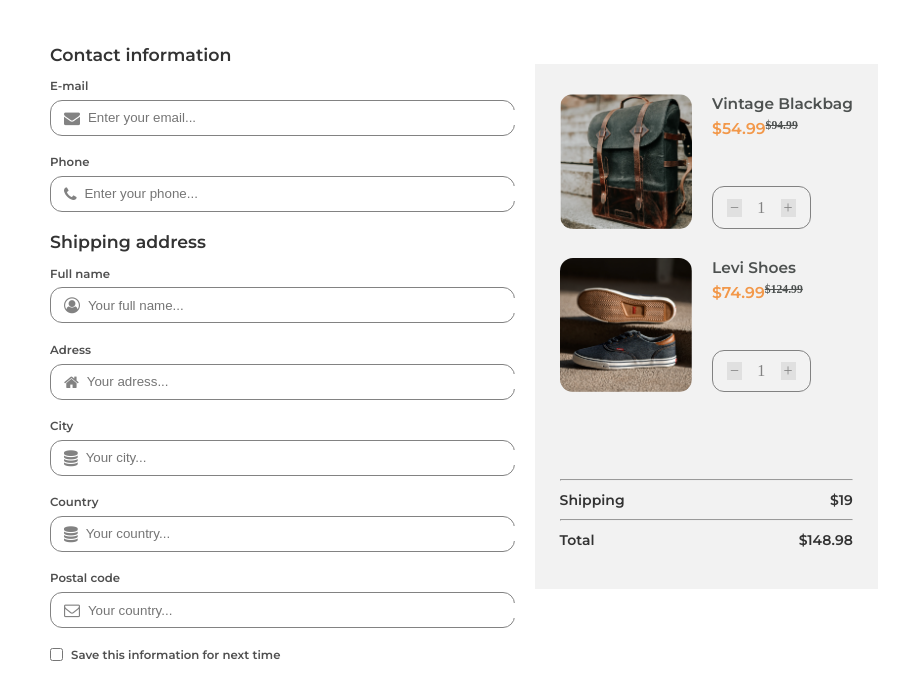
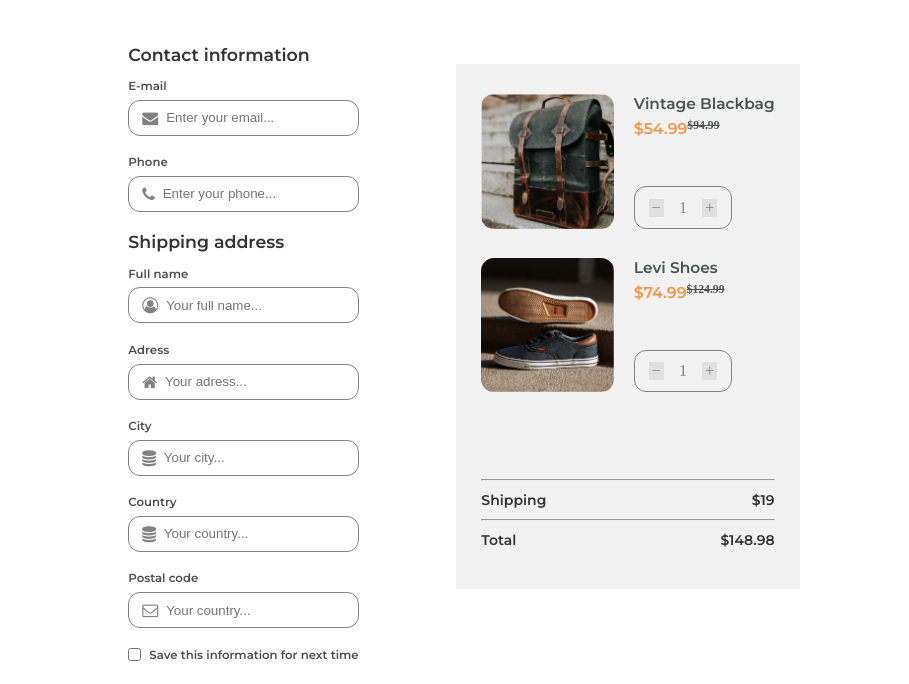
Before and after one commit to il-mostroo/DevChallengesio.checkout-page, a plain HTML site: page index.html in a window 1280 px wide. Shown: the part 104-788 px from the top of the page, without its empty margins (176-1085 px from the left). Drawn offline with Linux system fonts and the light colour scheme.

Commit message:
Update style.css media query

```diff
--- a/style.css
+++ b/style.css
@@ -173,9 +173,6 @@ footer p a {
     flex-direction: row-reverse;
     justify-content: space-evenly;
   }
-  .input-field{
-    min-width: 29.0625rem;
-  }
   .shopping-section{
     margin-top: 1.3rem;
   }
```
